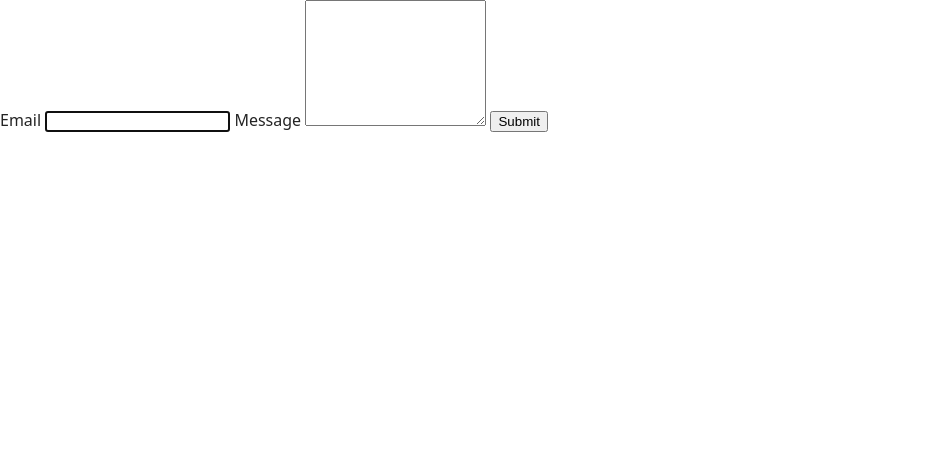
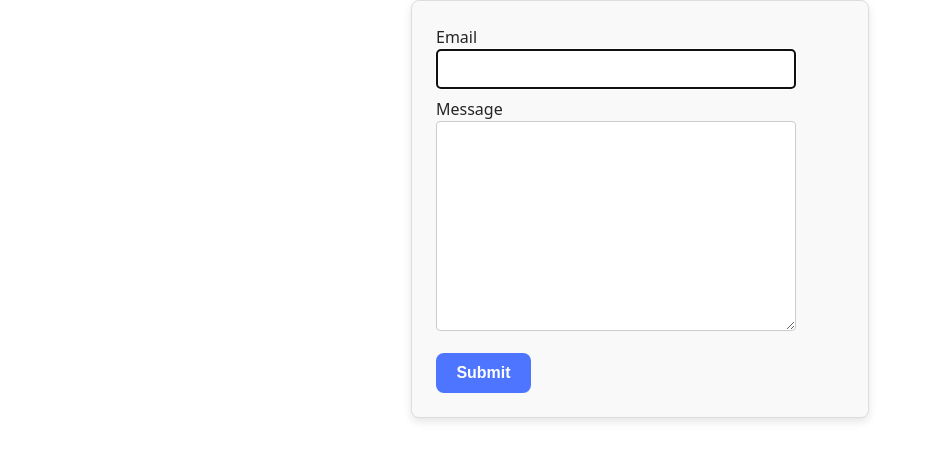
Before and after one commit to URETTS/goit-js-hw-09, a website built with Vite: page src/2-gallery.html in a window 1280 px wide. Shown: the whole page, without its empty margins (0-931 px from the left). Built offline with nearby package versions, Linux system fonts and the light colour scheme.

Commit message:
task-2 done

```diff
--- a/src/css/task.css
+++ b/src/css/task.css
@@ -28,3 +28,79 @@ img {
 .gallery-image:hover {
     transform: scale(1.1);
 }
+
+
+
+
+
+
+.feedback-form {
+    display: flex;
+    flex-direction: column;
+    gap: 8px;
+    width: 408px;
+    padding: 24px;
+    margin: 0 auto;
+    border: 1px solid #ddd;
+    border-radius: 8px;
+    box-shadow: 0 4px 8px rgba(0, 0, 0, 0.1);
+    background-color: #f9f9f9;
+}
+
+.feedback-form input {
+    width: 360px;
+    height: 40px;
+    font-size: 16px;
+    line-height: 150%;
+        letter-spacing: 0.04em;
+        color: #2e2f42;
+        font-weight: 400;
+    border: 1px solid #ccc;
+    border-radius: 4px;
+    box-sizing: border-box;
+    transition: border-color 0.2s;
+    display: block;
+}
+
+.feedback-form input:focus {
+    border-color: #4a90e2;
+}
+
+
+.feedback-form textarea {
+    width: 360px;
+    padding: 8px 12px;
+    font-size: 16px;
+    border: 1px solid #ccc;
+    border-radius: 4px;
+    box-sizing: border-box;
+    transition: border-color 0.2s;
+    line-height: 150%;
+        letter-spacing: 0.04em;
+        color: #2e2f42;
+        font-weight: 400;
+}
+
+.feedback-form textarea:focus {
+    border-color: #4a90e2;
+}
+
+
+.feedback-form button {
+    width: 95px;
+    height: 40px;
+    padding: 8px 16px;
+    font-size: 16px;
+    font-weight: bold;
+    color: #fff;
+    background-color: #4e75ff;
+    border: none;
+    border-radius: 8px;
+    cursor: pointer;
+    transition: background-color 0.2s;
+    margin-top: 8px;
+}
+
+.feedback-form button:hover {
+    background-color: #6c8cff;
+}
--- a/src/js/2-gallery.js
+++ b/src/js/2-gallery.js
@@ -0,0 +1,46 @@
+const formData = {
+  email: "",
+  message: "",
+};
+
+document.addEventListener("DOMContentLoaded", () => {
+  const savedData = localStorage.getItem("feedback-form-state");
+
+  if (savedData) {
+    const parsedData = JSON.parse(savedData);
+    formData.email = parsedData.email || "";
+    formData.message = parsedData.message || "";
+
+    document.querySelector('[name="email"]').value = formData.email;
+    document.querySelector('[name="message"]').value = formData.message;
+  }
+});
+
+// Відстежуємо введення користувача у форму через делегування
+document.querySelector(".feedback-form").addEventListener("input", (event) => {
+  const { name, value } = event.target;
+
+  if (name === "email" || name === "message") {
+    formData[name] = value.trim();
+
+    localStorage.setItem("feedback-form-state", JSON.stringify(formData));
+  }
+});
+
+document.querySelector(".feedback-form").addEventListener("submit", (event) => {
+  event.preventDefault();
+
+  if (!formData.email || !formData.message) {
+    alert("Fill please all fields");
+    return;
+  }
+
+  console.log(formData);
+
+
+  localStorage.removeItem("feedback-form-state");
+  formData.email = "";
+  formData.message = "";
+  document.querySelector('[name="email"]').value = "";
+  document.querySelector('[name="message"]').value = "";
+});
```
